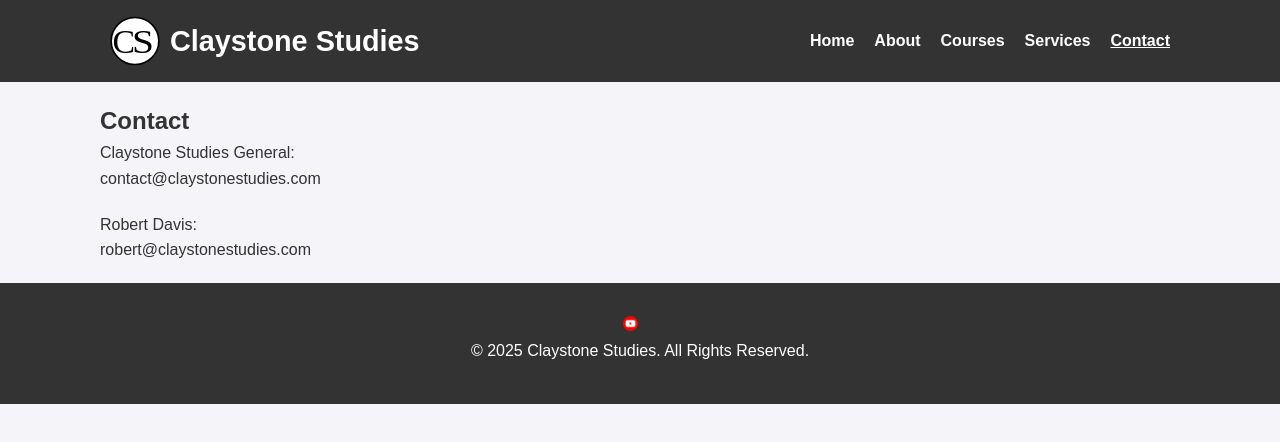
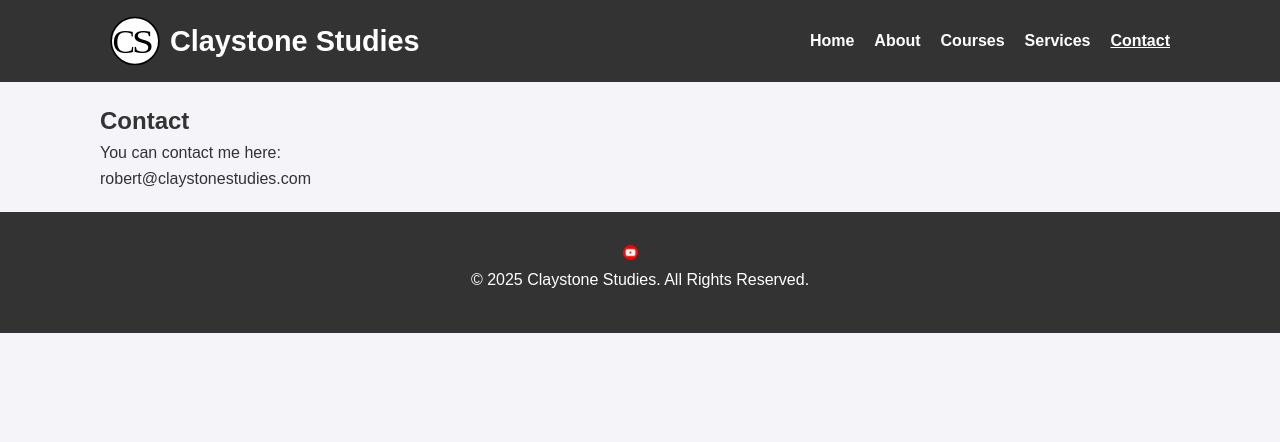
Before and after one commit to claystonestudies/claystonestudies.github.io, a plain HTML site: page contact.html in a window 1280 px wide. Drawn offline with Linux system fonts and the light colour scheme.

Commit message:
update 2

```diff
--- a/contact.html
+++ b/contact.html
@@ -33,9 +33,8 @@
     <section class="contact-content">
         <div class="container">
             <h2>Contact</h2>
-            <p>Claystone Studies General:<br>
-                contact@claystonestudies.com</a><p>
-            <p>Robert Davis:<br>
+            <p>You can contact me here:
+            <br>
             robert@claystonestudies.com</p>
 
         </div>
```
Also changed, not shown: index.html (+0 -1 lines).
